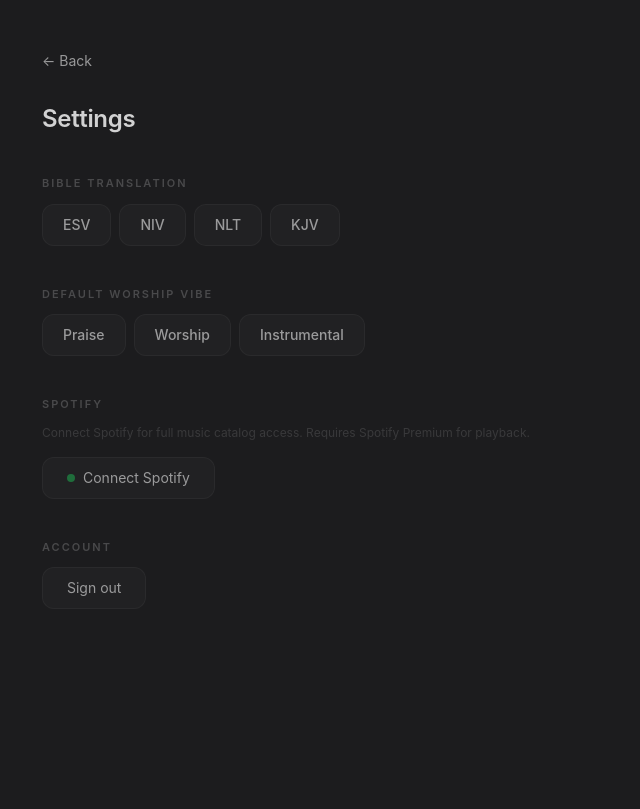
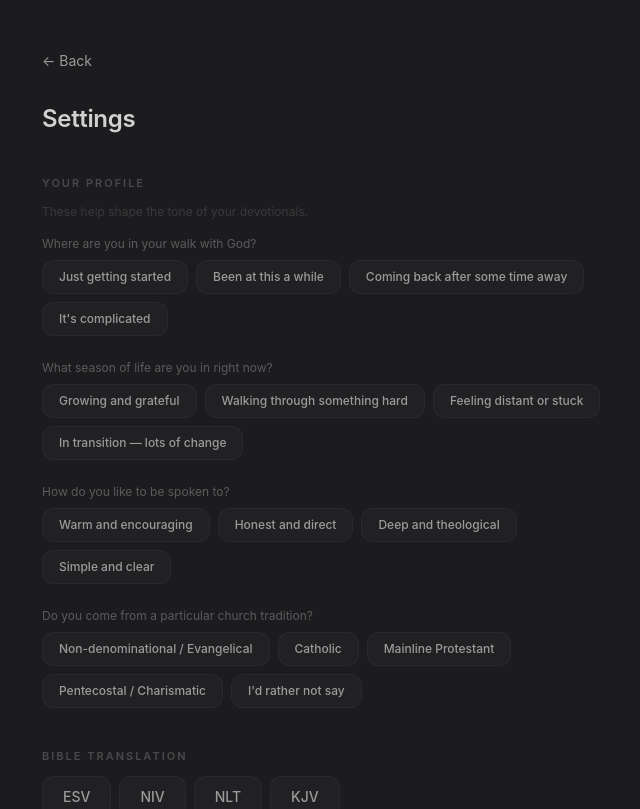
Before and after one commit to yemi-lagosinternationalmarket/daily-devotional, a Next.js app: page /settings in a window 1280 px wide. Shown: the top 809 px of the page, without its empty margins (310-950 px from the left). Built offline with nearby package versions, Linux system fonts and the light colour scheme; no server answers.

Commit message:
feat: add Your Profile section to settings for persona editing

```diff
--- a/app/settings/page.tsx
+++ b/app/settings/page.tsx
@@ -17,9 +17,20 @@ interface Settings {
   bible_translation: string;
   default_vibe: string;
   theme: string;
+  persona: {
+    faith_stage?: string;
+    faith_detail?: string;
+    season?: string;
+    season_detail?: string;
+    tone?: string;
+    tone_detail?: string;
+    tradition?: string;
+    tradition_detail?: string;
+  } | null;
 }
 
 import { Suspense } from "react";
+import { ONBOARDING_QUESTIONS } from "@/lib/persona";
 
 function SpotifyPlaylistField({
   label,
@@ -164,6 +175,52 @@ function SettingsContent() {
         )}
       </div>
 
+      {/* Your Profile */}
+      <div className={sectionClass}>
+        <p className={labelClass}>Your Profile</p>
+        <p className="text-xs text-[var(--text-faint)] mb-4">
+          These help shape the tone of your devotionals.
+        </p>
+        {ONBOARDING_QUESTIONS.map((q) => {
+          const currentValue = settings.persona?.[q.key as keyof typeof settings.persona] || null;
+          return (
+            <div key={q.key} className="mb-6">
+              <p className="text-xs text-[var(--text-tertiary)] mb-2">{q.prompt}</p>
+              <div className="flex flex-wrap gap-2">
+                {q.options.map((opt) => (
+                  <button
+                    key={opt.value}
+                    onClick={() => save({
+                      persona: { ...(settings.persona || {}), [q.key]: opt.value },
+                    } as unknown as Partial<Settings>)}
+                    className={`py-2 px-4 rounded-xl text-xs font-medium transition-all duration-150 cursor-pointer
+                      ${currentValue === opt.value
+                        ? "bg-[var(--surface-selected)] border border-[var(--surface-selected-border)] text-[var(--text-primary)]"
+                        : "bg-[var(--surface)] border border-[var(--surface-border)] text-[var(--text-secondary)] hover:bg-[var(--surface-hover)]"
+                      }`}
+                  >
+                    {opt.label}
+                  </button>
+                ))}
+                {currentValue && (
+                  <button
+                    onClick={() => {
+                      const updated = { ...(settings.persona || {}) };
+                      delete (updated as Record<string, unknown>)[q.key];
+                      delete (updated as Record<string, unknown>)[q.detailKey];
+                      save({ persona: updated } as unknown as Partial<Settings>);
+                    }}
+                    className="py-2 px-3 rounded-xl text-xs text-[var(--text-ghost)] hover:text-[var(--text-tertiary)] transition-colors cursor-pointer"
+                  >
+                    Clear
+                  </button>
+                )}
+              </div>
+            </div>
+          );
+        })}
+      </div>
+
       {/* Bible Translation */}
       <div className={sectionClass}>
         <p className={labelClass}>Bible Translation</p>
```
